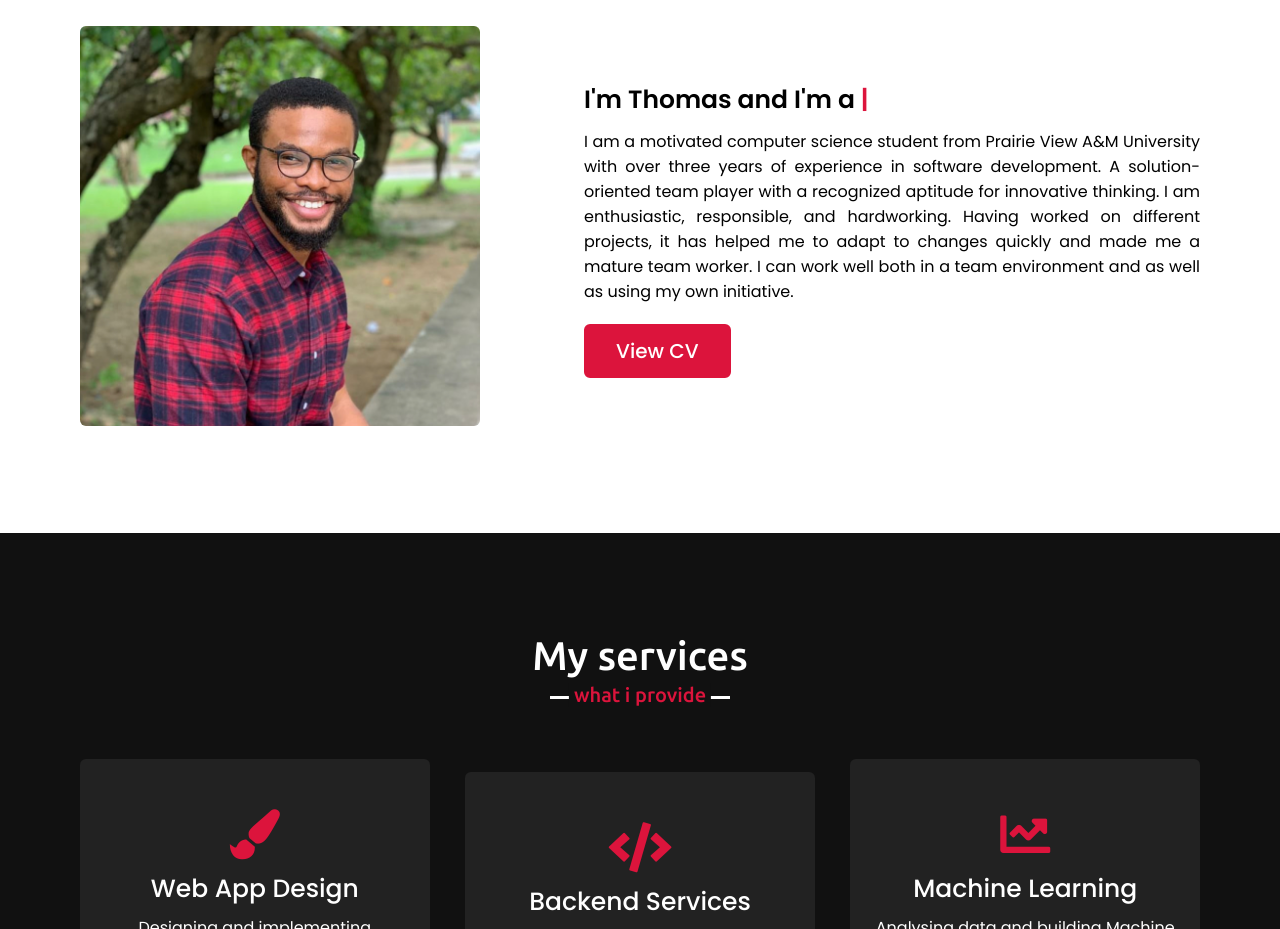
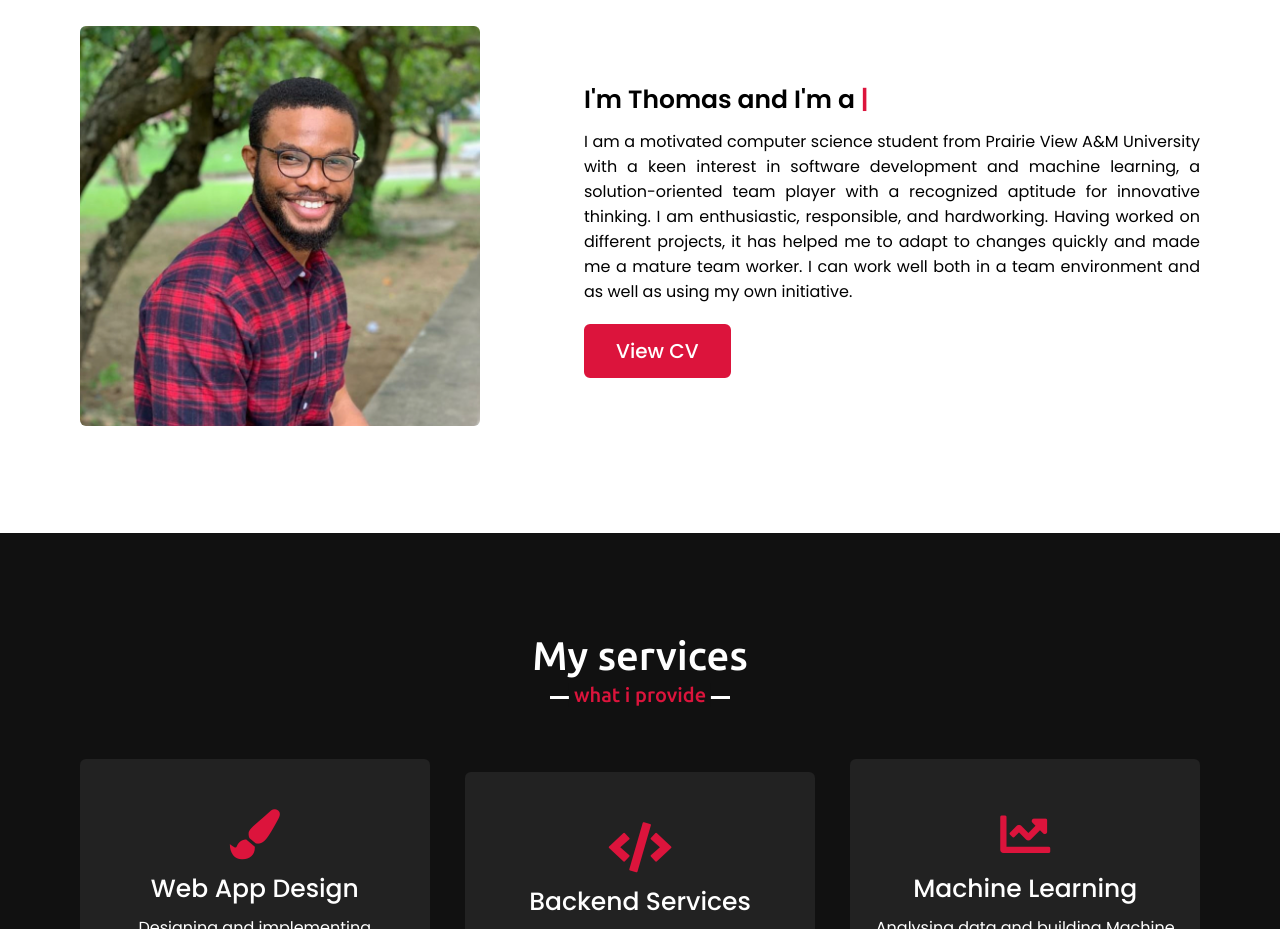
Before and after one commit to thommms/thomas-portfolio, a plain HTML site: page index.html in a window 1280 px wide. Shown: the part 1000-1929 px from the top of the page. Drawn offline with nearby package versions, Linux system fonts and the light colour scheme.

Commit message:
updated resume

```diff
--- a/index.html
+++ b/index.html
@@ -57,7 +57,7 @@
                 </div>
                 <div class="column right">
                     <div class="text">I'm Thomas and I'm a <span class="typing-2"></span></div>
-                    <p>I am a motivated computer science student from Prairie View A&M University with over three years of experience in software development. A solution-oriented team player with a recognized aptitude for innovative thinking. I am enthusiastic, responsible, and hardworking. Having worked on different projects, it has helped me to adapt to changes quickly and made me a mature team worker. I can work well both in a team environment and as well as using my own initiative.</p>
+                    <p>I am a motivated computer science student from Prairie View A&M University with a keen interest in software development and machine learning, a solution-oriented team player with a recognized aptitude for innovative thinking. I am enthusiastic, responsible, and hardworking. Having worked on different projects, it has helped me to adapt to changes quickly and made me a mature team worker. I can work well both in a team environment and as well as using my own initiative.</p>
                     <a href="resume.pdf" target="_blank">View CV</a>
                 </div>
             </div>
```
Also changed, not shown: 1 other file.
